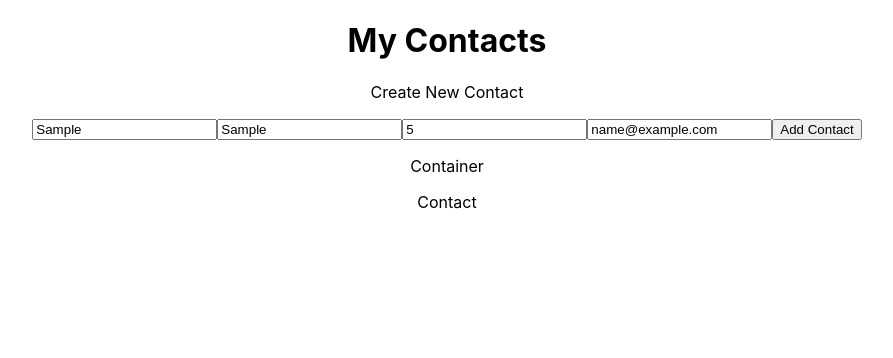
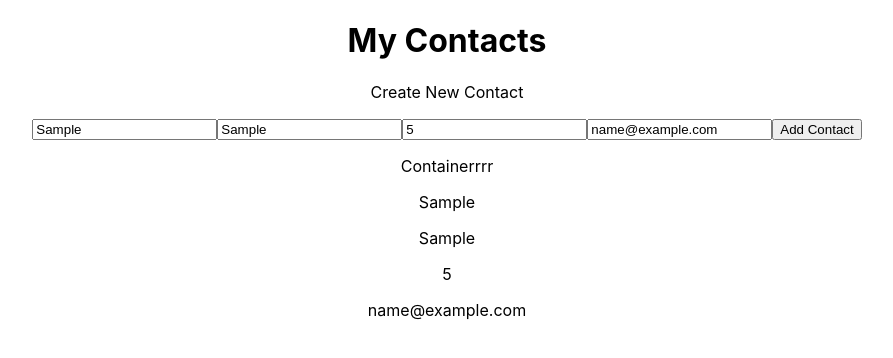
Before and after one commit to JustinTorrance/contact-book, a React (Create React App) app: page / in a window 1280 px wide. Both pictures are taken after typing "Sample", "Sample", "5", "name@example.com" into the empty fields and a click on the button "Add Contact". Shown: the top 358 px of the page, without its empty margins (193-1086 px from the left). Built offline with nearby package versions, Linux system fonts and the light colour scheme.

Commit message:
Display name, number, email in Contact component

```diff
--- a/package.json
+++ b/package.json
@@ -12,7 +12,8 @@
     "react-scripts": "3.2.0",
     "redux": "^4.0.4",
     "redux-devtools-extension": "^2.13.8",
-    "redux-thunk": "^2.3.0"
+    "redux-thunk": "^2.3.0",
+    "shortid": "^2.2.15"
   },
   "scripts": {
     "start": "react-scripts start",
--- a/src/components/ContactContainer/ContactContainer.js
+++ /dev/null
@@ -1,13 +0,0 @@
-import React from 'react';
-import Contact from '../../containers/Contact/Contact'
-
-function ContactContainer() {
-  return (
-    <div className="ContactContainer">
-      <p>Container</p>
-      <Contact />
-    </div>
-  );
-}
-
-export default ContactContainer;
--- a/src/containers/App/App.js
+++ b/src/containers/App/App.js
@@ -1,6 +1,6 @@
 import React from 'react';
 import ContactForm from '../ContactForm/ContactForm'
-import ContactContainer from '../../components/ContactContainer/ContactContainer'
+import ContactContainer from '../ContactContainer/ContactContainer'
 import './App.css';
 
 function App() {
--- a/src/containers/Contact/Contact.js
+++ b/src/containers/Contact/Contact.js
@@ -1,10 +1,14 @@
 import React from 'react';
 
-function Contact() {
+function Contact(props) {
+  console.log(props)
   return (
-    <div className="Contact">
-      <p>Contact</p>
-    </div>
+    <article className="Contact">
+      <p>{props.firstName}</p>
+      <p>{props.lastName}</p>
+      <p>{props.phone}</p>
+      <p>{props.email}</p>
+    </article>
   );
 }
 
--- /dev/null
+++ b/src/containers/ContactContainer/ContactContainer.js
@@ -0,0 +1,29 @@
+import React, { Component } from 'react'
+import Contact from '../Contact/Contact'
+import { connect } from 'react-redux'
+import shortid from 'shortid'
+
+export class ContactContainer extends Component {
+
+  render() {
+
+
+    let displayContacts = this.props.allContacts.map(contact => {
+      // console.log('container', contact)
+      return <Contact {...contact} key={shortid.generate()} />
+    })
+
+    return (
+      <section className="ContactContainer">
+        <p>Containerrrr</p>
+        { displayContacts }
+      </section>
+    );
+  }
+}
+
+export const mapStateToProps = (state) => ({
+  allContacts: state.contacts
+})
+
+export default connect(mapStateToProps)(ContactContainer)
--- a/src/containers/ContactForm/ContactForm.js
+++ b/src/containers/ContactForm/ContactForm.js
@@ -3,9 +3,8 @@ import { addContact } from '../../actions'
 import { connect } from 'react-redux'
 
 export class ContactForm extends Component {
-  constructor(props) {
-    super(props)
-    console.log(props)
+  constructor() {
+    super()
     this.state = {
       firstName: '',
       lastName: '',
@@ -17,7 +16,6 @@ export class ContactForm extends Component {
   handleChange = (e) => {
     const { name, value } = e.target
     this.setState({ [name]: value})
-    console.log(this.props)
   }
 
   handleSubmit = (e) => {
--- a/src/reducers/contactsReducer.js
+++ b/src/reducers/contactsReducer.js
@@ -1,7 +1,7 @@
 export const contactsReducer = (state = [], action) => {
   switch(action.type) {
     case 'ADD_CONTACT':
-      return action.contact
+      return [...state, action.contact]
     default:
       return state
   }
```
Also changed, not shown: 1 other file (tests, documents, lock files or other folders).
